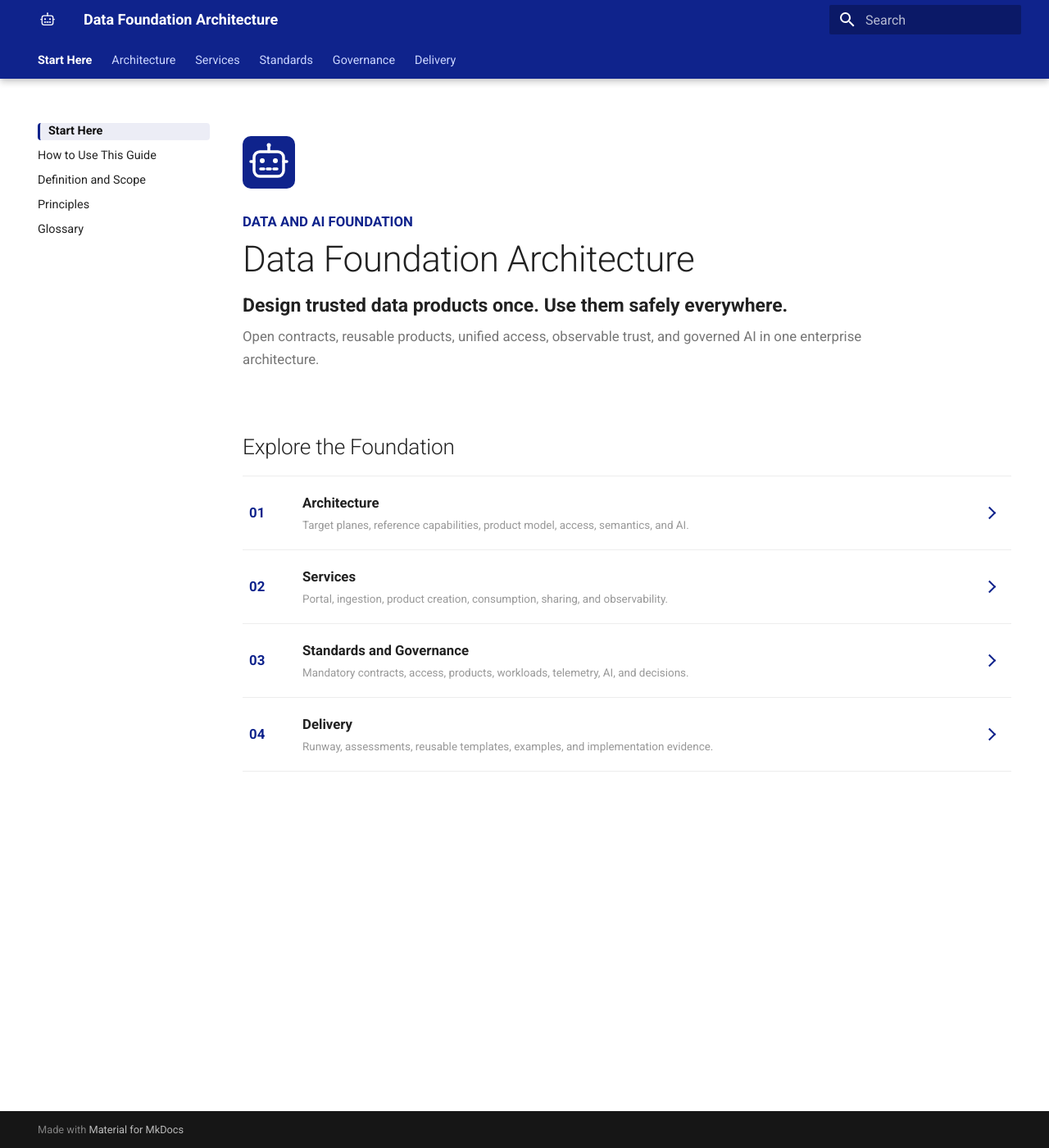
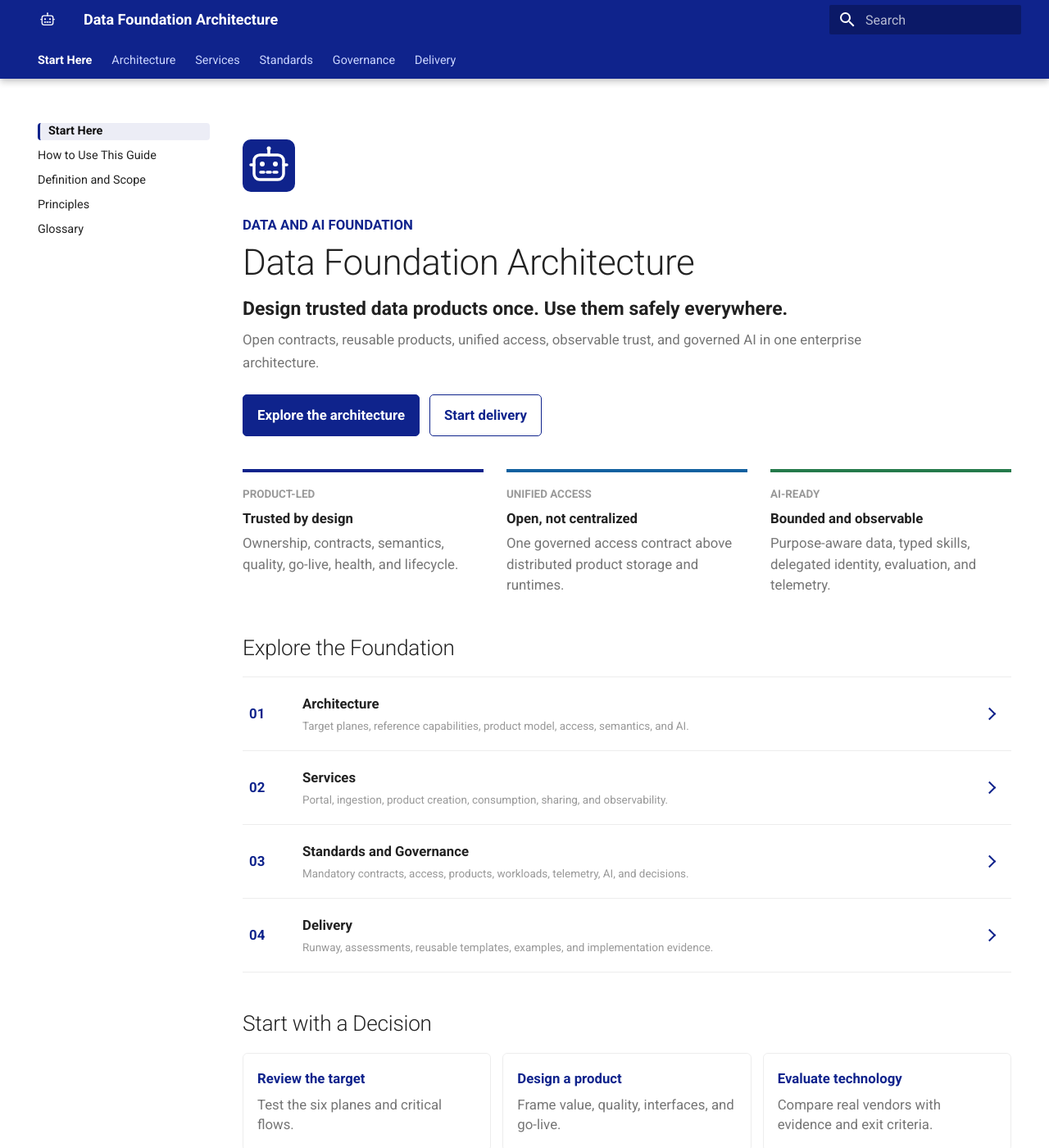
Before and after one commit to cong78/data-foundation-architecture, an MkDocs documentation site: the page built from docs/index.md, in a window 1280 px wide and 1400 px high. Shown: the whole window at 82% size. Built offline with MkDocs 1.6.1 and Material for MkDocs 9.7.7, drawn with Linux system fonts in a browser that asks for light colours; a script that is not in the unit is left out.

Commit message:
Revert "Simplify Start Here page"
This reverts commit 96f3ffa1a8042f34b1af4a339fb26d3343756e39.

```diff
--- a/docs/assets/stylesheets/extra.css
+++ b/docs/assets/stylesheets/extra.css
@@ -59,7 +59,7 @@
 
 .home-intro {
   max-width: 46rem;
-  padding: 1rem 0 1.6rem;
+  padding: 1.2rem 0 2rem;
 }
 
 .home-intro img {
@@ -96,6 +96,68 @@
   max-width: 42rem;
   margin-top: 0.4rem;
   color: var(--md-default-fg-color--light);
+}
+
+.home-actions {
+  display: flex;
+  flex-wrap: wrap;
+  gap: 0.6rem;
+  margin-top: 1.2rem;
+}
+
+.home-actions a {
+  border: 1px solid #0f238c;
+  border-radius: 0.25rem;
+  padding: 0.55rem 0.85rem;
+  color: #0f238c;
+  font-weight: 700;
+}
+
+.home-actions a:hover,
+.home-actions a:focus-visible {
+  box-shadow: 0 0.2rem 0.55rem rgba(15, 35, 140, 0.16);
+}
+
+.home-actions .home-action-primary {
+  background: #0f238c;
+  color: #ffffff;
+}
+
+.home-pillars {
+  display: grid;
+  grid-template-columns: repeat(3, minmax(0, 1fr));
+  gap: 1.4rem;
+  margin: 0 0 2.3rem;
+}
+
+.home-pillars a {
+  border-top: 0.2rem solid #0f238c;
+  padding-top: 0.8rem;
+  color: var(--md-default-fg-color);
+}
+
+.home-pillars a:nth-child(2) { border-top-color: #1261a0; }
+.home-pillars a:nth-child(3) { border-top-color: #257a4b; }
+
+.home-pillars small,
+.home-pillars strong,
+.home-pillars span {
+  display: block;
+}
+
+.home-pillars small {
+  color: var(--md-default-fg-color--light);
+  font-weight: 700;
+  text-transform: uppercase;
+}
+
+.home-pillars strong {
+  margin: 0.2rem 0;
+}
+
+.home-pillars span {
+  color: var(--md-default-fg-color--light);
+  line-height: 1.5;
 }
 
 .home-routes {
@@ -144,6 +206,41 @@
   transform: rotate(45deg);
 }
 
+.home-decisions {
+  display: grid;
+  grid-template-columns: repeat(3, minmax(0, 1fr));
+  gap: 0.7rem;
+}
+
+.home-decisions a {
+  min-height: 6rem;
+  border: 1px solid var(--md-default-fg-color--lightest);
+  border-radius: 0.3rem;
+  padding: 0.85rem;
+  color: var(--md-default-fg-color);
+}
+
+.home-decisions a:hover,
+.home-decisions a:focus-visible {
+  border-color: rgba(15, 35, 140, 0.45);
+  box-shadow: 0 0.2rem 0.5rem rgba(15, 35, 140, 0.1);
+}
+
+.home-decisions strong,
+.home-decisions span {
+  display: block;
+}
+
+.home-decisions strong {
+  color: #0f238c;
+}
+
+.home-decisions span {
+  margin-top: 0.25rem;
+  color: var(--md-default-fg-color--light);
+  line-height: 1.45;
+}
+
 @media screen and (max-width: 44.984375em) {
   .home-intro {
     padding-top: 0.5rem;
@@ -153,6 +250,14 @@
     font-size: 1.8rem;
   }
 
+  .home-pillars,
+  .home-decisions {
+    grid-template-columns: 1fr;
+  }
+
+  .home-pillars {
+    gap: 0.9rem;
+  }
 }
 
 .architecture-stack {
--- a/docs/index.md
+++ b/docs/index.md
@@ -4,6 +4,28 @@
   <h1>Data Foundation Architecture</h1>
   <strong>Design trusted data products once. Use them safely everywhere.</strong>
   <span>Open contracts, reusable products, unified access, observable trust, and governed AI in one enterprise architecture.</span>
+  <div class="home-actions">
+    <a class="home-action-primary" href="architecture/overview/">Explore the architecture</a>
+    <a href="delivery/">Start delivery</a>
+  </div>
+</div>
+
+<div class="home-pillars">
+  <a href="standards/data-product-management-standard/">
+    <small>Product-led</small>
+    <strong>Trusted by design</strong>
+    <span>Ownership, contracts, semantics, quality, go-live, health, and lifecycle.</span>
+  </a>
+  <a href="architecture/unified-data-access-layer/">
+    <small>Unified access</small>
+    <strong>Open, not centralized</strong>
+    <span>One governed access contract above distributed product storage and runtimes.</span>
+  </a>
+  <a href="architecture/agentic-data-foundation/">
+    <small>AI-ready</small>
+    <strong>Bounded and observable</strong>
+    <span>Purpose-aware data, typed skills, delegated identity, evaluation, and telemetry.</span>
+  </a>
 </div>
 
 ## Explore the Foundation
@@ -30,3 +52,11 @@
     <i aria-hidden="true"></i>
   </a>
 </div>
+
+## Start with a Decision
+
+<div class="home-decisions">
+  <a href="architecture/target-architecture/"><strong>Review the target</strong><span>Test the six planes and critical flows.</span></a>
+  <a href="delivery-templates/data-product-template/"><strong>Design a product</strong><span>Frame value, quality, interfaces, and go-live.</span></a>
+  <a href="standards/technology-selection-standard/"><strong>Evaluate technology</strong><span>Compare real vendors with evidence and exit criteria.</span></a>
+</div>
```
